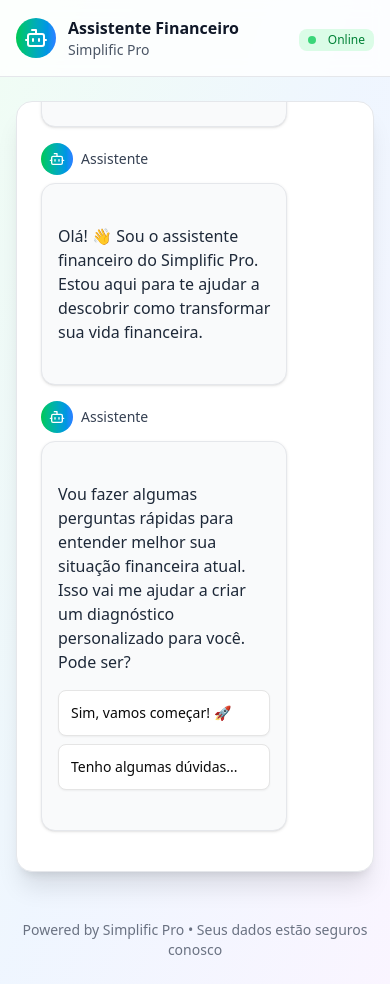
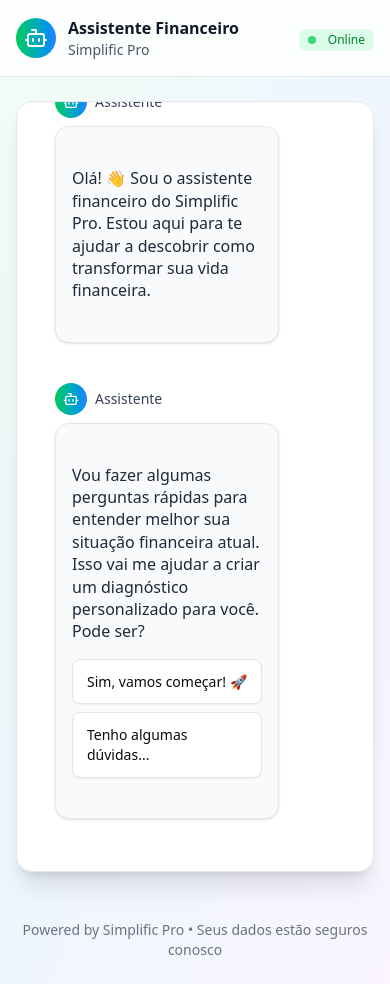
Before and after one commit to Felipegyyn/simplific-funil-chatbot, a React (Vite) app: page / in a window 390 px wide. Built offline with nearby package versions, Linux system fonts and the light colour scheme.

Commit message:
Fix: Refina responsividade dos botões de opção no mobile

```diff
--- a/src/App.css
+++ b/src/App.css
@@ -271,11 +271,6 @@
   }
 }
 
-/* Efeitos de hover para botões de opção */
-.option-button {
-  transition: all 0.2s cubic-bezier(0.4, 0, 0.2, 1);
-  border: 1px solid #e5e7eb;
-}
 
 .option-button {
   white-space: normal !important;
@@ -359,4 +354,18 @@
   .h-\[600px\] {
     height: calc(100vh - 75px);
   }
+
+  /*
+   * Corrige o texto que vaza dos botões de opção,
+   * tratando o conteúdo interno com flexbox para um
+   * controle mais preciso do alinhamento e quebra de linha.
+  */
+  .justify-start {
+    display: block; /* Garante que o botão se comporte como um bloco */
+    text-align: left;
+    white-space: normal; /* Permite que o texto quebre em múltiplas linhas */
+    height: auto; /* Faz a altura do botão se ajustar ao conteúdo */
+    line-height: 1.4; /* Melhora o espaçamento entre as linhas, se quebrar */
+    padding: 12px 14px; /* Ajusta o padding para dar mais espaço ao texto */
+  }
 }
```
